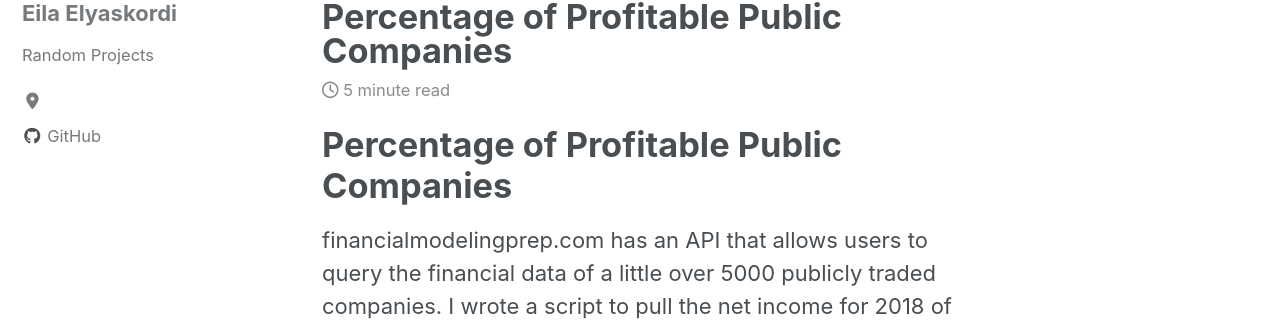
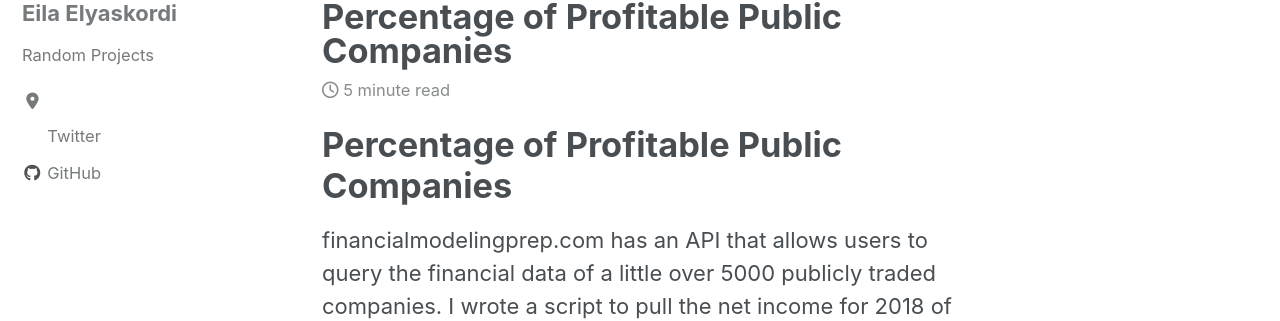
Before and after one commit to eila-elyas/eila-elyas.github.io, a Jekyll site: the page built from _posts/2019-08-03-percentage of profitable public companies.md, in a window 1280 px wide. Shown: the part 111-432 px from the top of the page. Built offline with Jekyll 4.4.1, drawn with Linux system fonts in a browser that asks for light colours; cached includes are drawn as plain includes; nearby versions of some CDN libraries.

Commit message:
added linked in link

```diff
--- a/_config.yml
+++ b/_config.yml
@@ -120,8 +120,8 @@ author:
       icon: "fas fa-fw fa-link"
       # url: "https://your-website.com"
     - label: "Twitter"
-      icon: "fab fa-fw fa-twitter-square"
-      # url: "https://twitter.com/"
+      icon: "fab fa-fw fa-linkedin-square"
+      url: "https://www.linkedin.com/in/eila-elyaskordi/"
     - label: "Facebook"
       icon: "fab fa-fw fa-facebook-square"
       # url: "https://facebook.com/"
```
